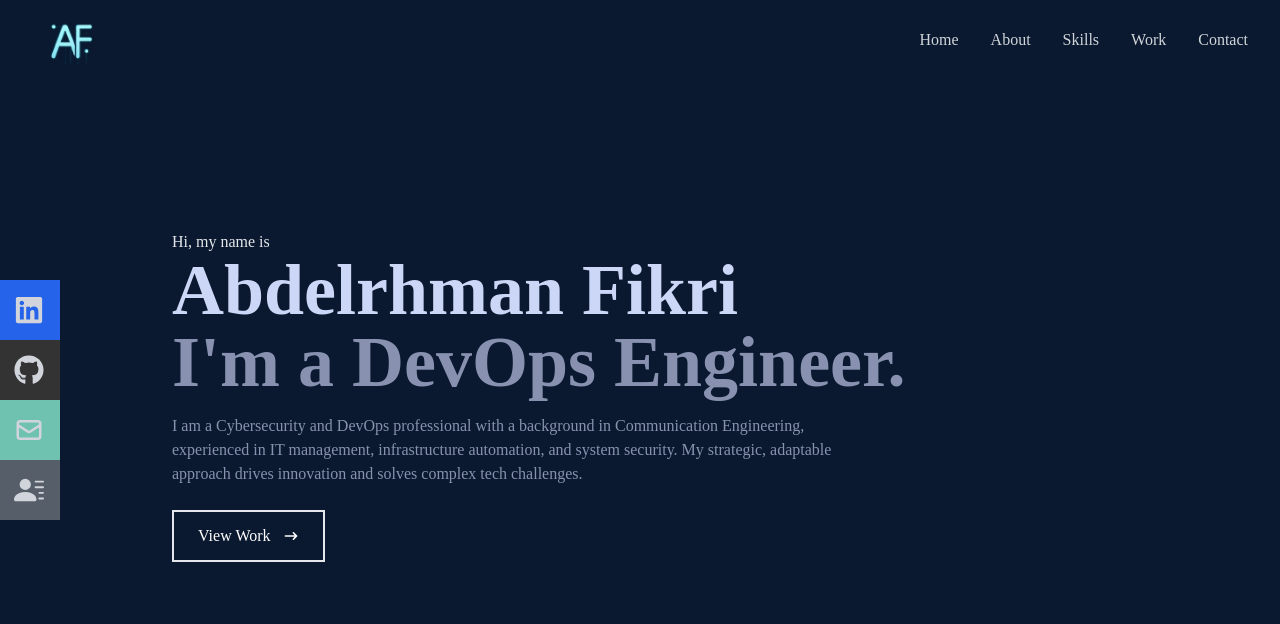
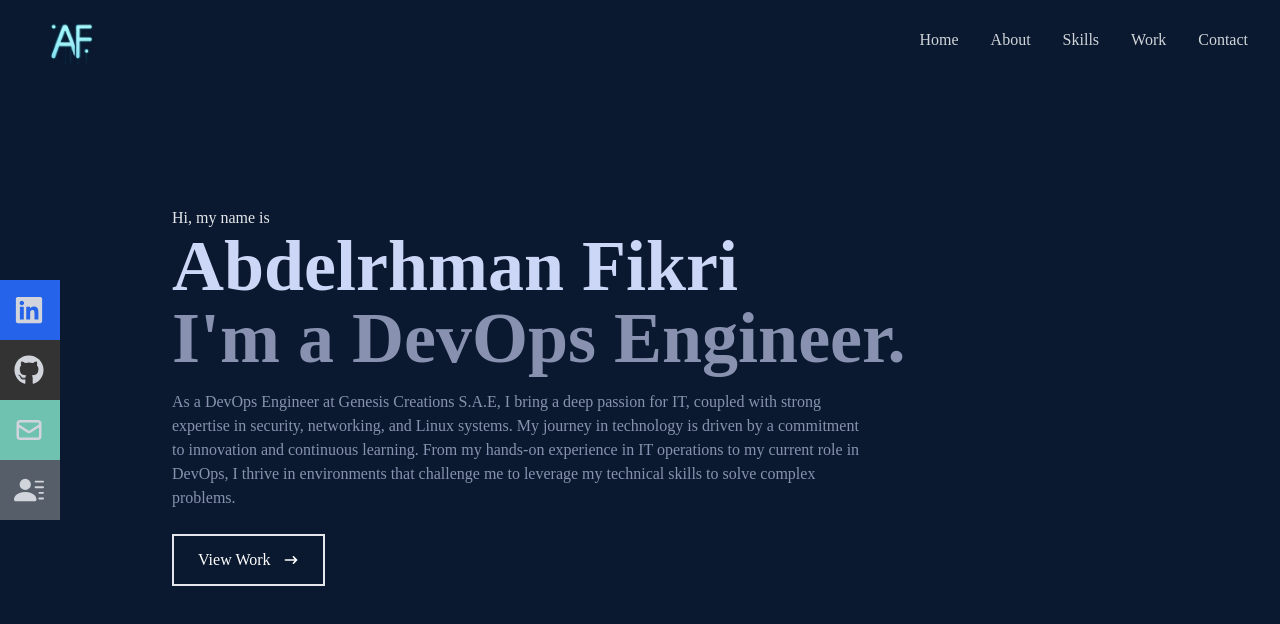
Before and after one commit to abdelrhman2148/Portfolio, a React (Create React App) app: page / in a window 1280 px wide. Shown: the top 624 px of the page. Built offline with nearby package versions, Linux system fonts and the light colour scheme.

Commit message:
upload the final About me section

```diff
--- a/src/components/Home.jsx
+++ b/src/components/Home.jsx
@@ -11,9 +11,10 @@ const Home = () => {
                 <h1 className='text-4xl sm:text-7xl font-bold text-[#ccd6f6]'> Abdelrhman Fikri </h1>
                 <h2 className='text-4xl sm:text-7xl font-bold text-[#8892b0]'> I'm a DevOps Engineer. </h2>
                 <p className='text-[#8892b0] py-4 max-w-[700px]'>
-                I am a Cybersecurity and DevOps professional with a background in Communication Engineering,
-                experienced in IT management, infrastructure automation, and system security.
-                My strategic, adaptable approach drives innovation and solves complex tech challenges.
+                As a DevOps Engineer at Genesis Creations S.A.E, I bring a deep passion for IT,
+                coupled with strong expertise in security, networking, and Linux systems.
+                My journey in technology is driven by a commitment to innovation and continuous learning.
+                From my hands-on experience in IT operations to my current role in DevOps, I thrive in environments that challenge me to leverage my technical skills to solve complex problems.
                 </p>
                 <div>
                 <Link to='work' smooth={true} duration={500}>
```
